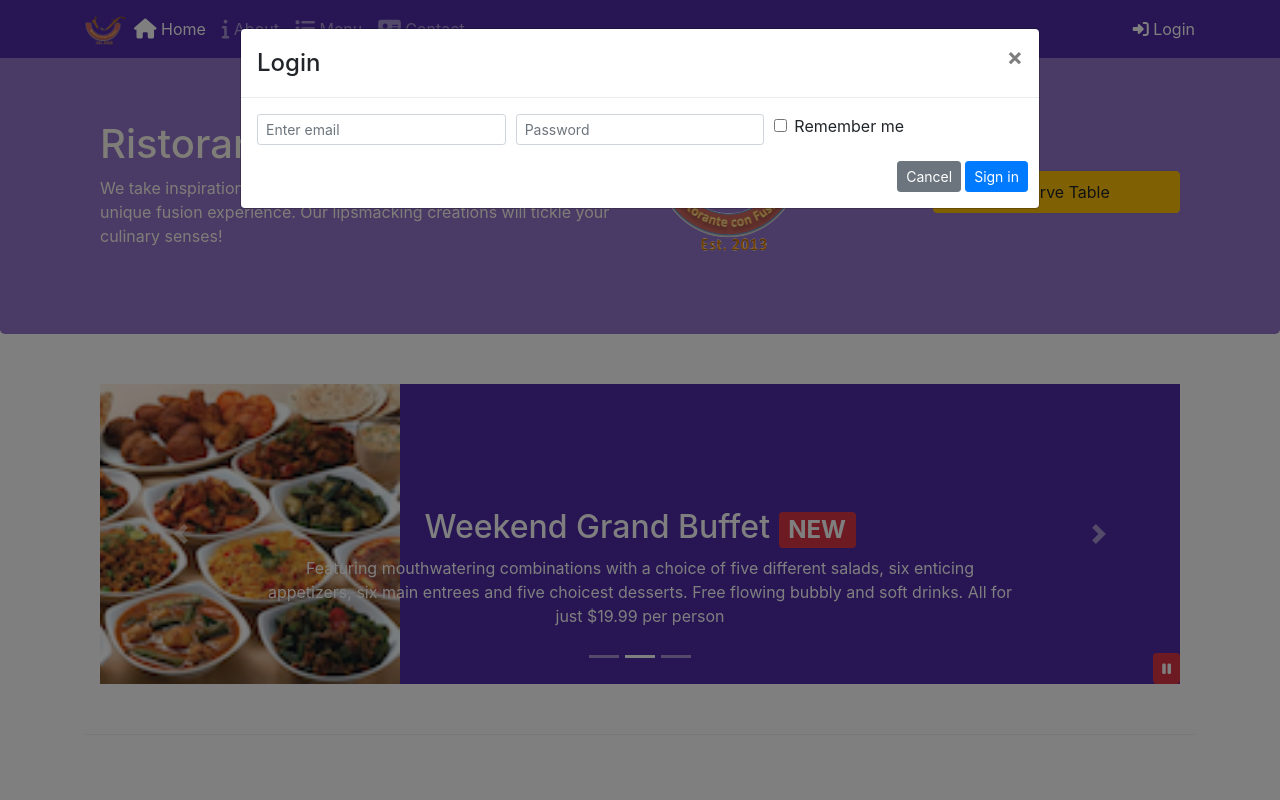
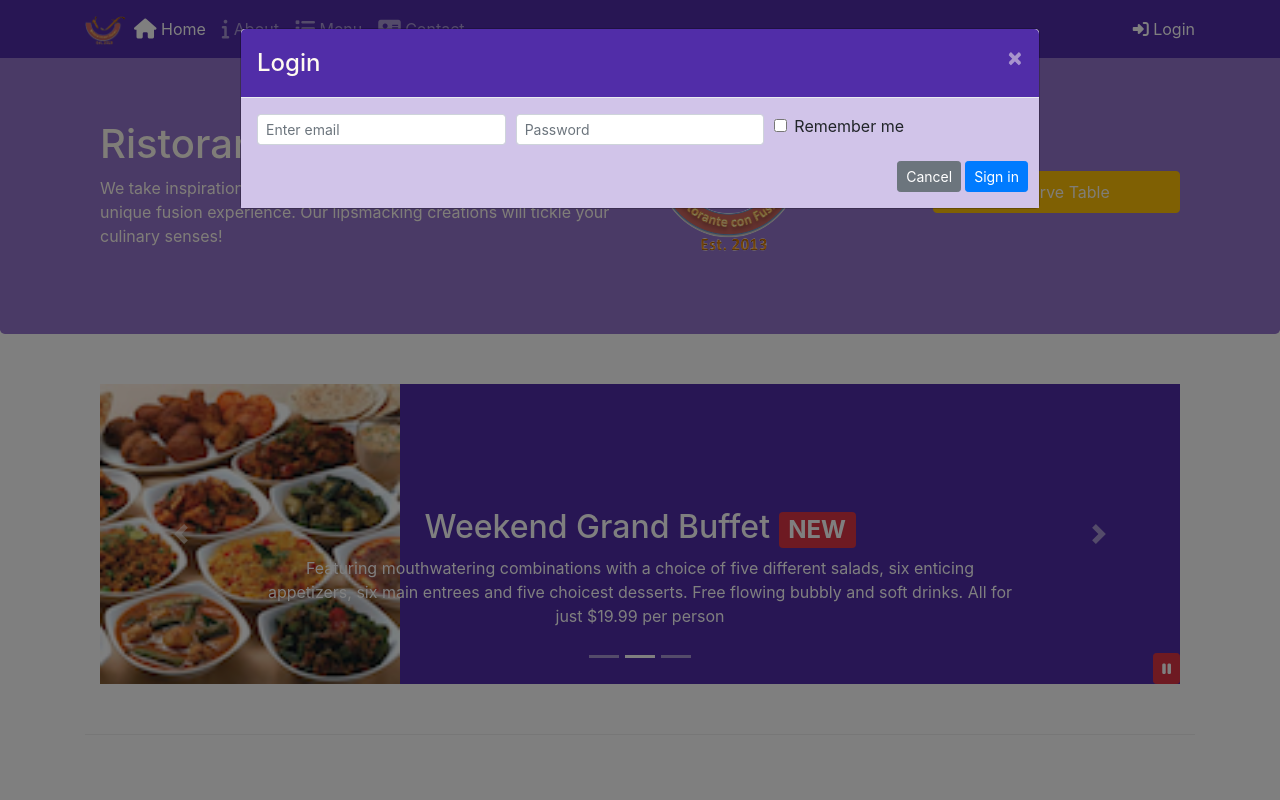
Before and after one commit to AndreyG75/Bootstrap4, a website: page index.html in a window 1280 px wide. Both pictures are taken after a click on the link "Login". Shown: the top 800 px of the page. Drawn offline with nearby package versions, Linux system fonts and the light colour scheme.

Commit message:
Task Week 4

```diff
--- a/css/styles.scss
+++ b/css/styles.scss
@@ -44,7 +44,15 @@ body{
 }
 
 .navbar-dark {
-     background-color: $background-dark;
+    background-color: $background-dark;
+}
+
+.modal-header {
+		background-color: $background-dark;
+		color: floralwhite;
+}
+.modal-body {
+		background-color: $background-pale;
 }
 
 .tab-content {
--- a/index.html
+++ b/index.html
@@ -29,12 +29,14 @@
                     <li class="nav-item"><a class="nav-link" href="./contactus.html"><span class="fa fa-address-card fa-lg"></span> Contact</a></li>
                 </ul>
                 <span class="navbar-text">
-                    <a data-toggle="modal" data-target="#loginModal">
+                    <a id="ButtonLogin" data-toggle="modal" data-target=".modal">
                     <span class="fa fa-sign-in"></span> Login</a>
                 </span>
               </div>
            </div>
   </nav>
+
+<!--  data-target="#loginModal"  data-dismiss="modal" -->
 
   <div id="loginModal" class="modal fade" role="dialog">
           <div class="modal-dialog modal-lg" role="content">
@@ -42,7 +44,7 @@
               <div class="modal-content">
                   <div class="modal-header">
                       <h4 class="modal-title">Login </h4>
-                      <button type="button" class="close" data-dismiss="modal">&times;</button>
+                      <button type="button" class="close modal-header" data-dismiss="modal">&times;</button>
                   </div>
                   <div class="modal-body">
                       <form>
@@ -79,7 +81,7 @@
                            <div class="modal-content">
                                <div class="modal-header">
                                    <h4 class="modal-title">Reserve a Table </h4>
-                                   <button type="button" class="close" data-dismiss="modal">&times;</button>
+                                   <button type="button" class="close modal-header" data-dismiss="modal">&times;</button>
                                </div>
                                <div class="modal-body">
                  <form>
@@ -162,11 +164,13 @@
                     <img src="img/logo.png" class="img-fluid">
                 </div>
                 <div class="col-12 col-sm-3 align-self-center col-md-3">
-                    <a class="btn btn-block nav-link btn-warning" href="#ReserveModal" data-toggle="modal" role="button">Reserve Table</a>
+                    <a id="ButtonReserve" class="btn btn-block nav-link btn-warning" data-dismiss="modal" data-target=".modal" role="button">Reserve Table</a>
                 </div>
             </div>
         </div>
     </header>
+
+<!-- href="#ReserveModal" data-toggle="modal"  -->
 
     <div class="container">
       <div class="row row-content">
@@ -345,7 +349,16 @@
             $("#carouselButton").children("span").addClass('fa-pause');
         }
     });
-      </script>
+
+    $("#ButtonLogin").click(function(){
+    $("#loginModal").modal('show');
+    });
+
+    $("#ButtonReserve").click(function(){
+    $("#ReserveModal").modal('show');
+    });
+
+    </script>
+
 </body>
-
 </html>
--- a/package.json
+++ b/package.json
@@ -6,19 +6,19 @@
   "scripts": {
     "start": "npm run lite",
     "test": "echo \"Error: no test specified\" && exit 1",
-    "lite": "lite-server"
-
+    "lite": "lite-server",
+    "scss": "node-sass -o css/ css/"
   },
   "author": "",
   "license": "ISC",
   "devDependencies": {
     "lite-server": "^2.3.0"
-
   },
   "dependencies": {
     "bootstrap": "^4.0.0",
     "bootstrap-social": "^5.1.1",
     "jquery": "^3.3.1",
+    "node-sass": "^6.0.1",
     "popper.js": "^1.12.9"
   }
 }
```
Also changed, not shown: css/styles.css (added), 1 other file.
